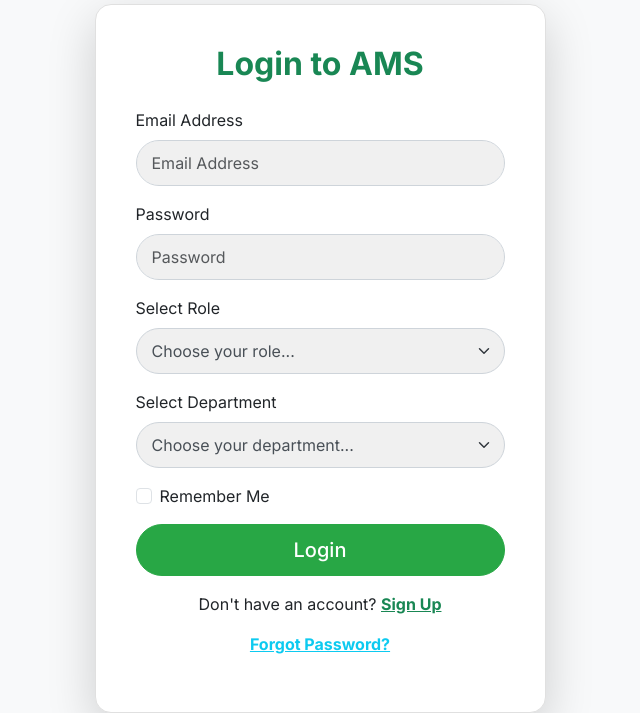
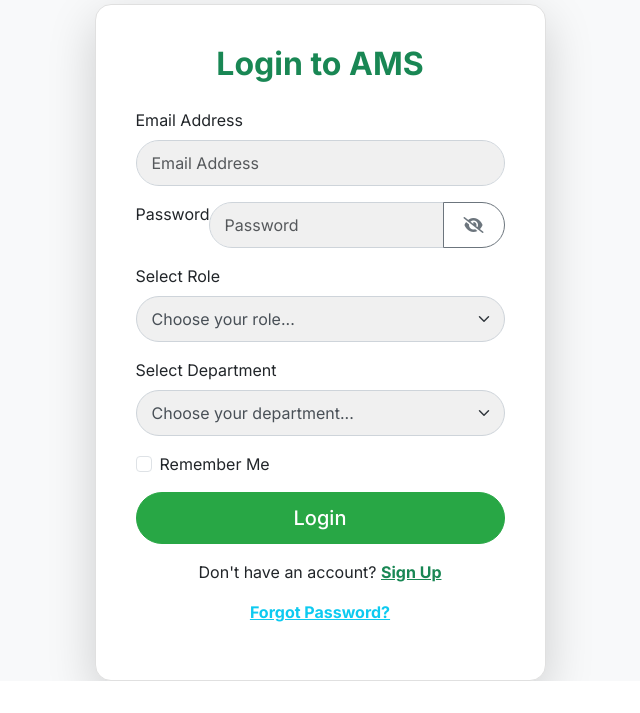
Before and after one commit to jasymush/attachemanagementsystem, a Flask app: page /login in a window 1280 px wide. Shown: the part 150-863 px from the top of the page, without its empty margins (320-960 px from the left). After the commit the page ends 831 px from the top, so only its background shows below. Run offline with Flask 3, Linux system fonts and the light colour scheme; some libraries are stand-ins or nearby versions.

Commit message:
Update login.html

```diff
--- a/templates/login.html
+++ b/templates/login.html
@@ -15,7 +15,12 @@
                         {{ render_field(form.email, class="form-control rounded-pill", placeholder="Email Address") }}
                     </div>
                     <div class="mb-3">
-                        {{ render_field(form.password, class="form-control rounded-pill", placeholder="Password") }}
+                        <div class="input-group"> {# NEW: Added input-group for button next to input #}
+                            {{ render_field(form.password, class="form-control rounded-start-pill", placeholder="Password", id="loginPasswordInput") }} {# Adjusted class for rounded corners, unique ID #}
+                            <button type="button" id="togglePasswordVisibilityLogin" class="btn btn-outline-secondary rounded-end-pill" aria-label="Toggle password visibility"> {# NEW: Toggle button with unique ID #}
+                                <i class="fas fa-eye-slash"></i> {# Initial icon for hidden password #}
+                            </button>
+                        </div>
                     </div>
                     <div class="mb-3">
                         {{ render_field(form.role, class="form-select rounded-pill") }}
@@ -55,5 +60,28 @@
       }, false)
     })
 })()
+
+// NEW: Password Visibility Toggle for Login
+document.addEventListener('DOMContentLoaded', function() {
+    const togglePasswordButtonLogin = document.getElementById('togglePasswordVisibilityLogin');
+    if (togglePasswordButtonLogin) {
+        togglePasswordButtonLogin.addEventListener('click', function() {
+            const passwordInput = document.getElementById('loginPasswordInput');
+            const icon = this.querySelector('i');
+
+            if (passwordInput.type === 'password') {
+                passwordInput.type = 'text';
+                icon.classList.remove('fa-eye-slash');
+                icon.classList.add('fa-eye');
+                this.setAttribute('aria-label', 'Hide password');
+            } else {
+                passwordInput.type = 'password';
+                icon.classList.remove('fa-eye');
+                icon.classList.add('fa-eye-slash');
+                this.setAttribute('aria-label', 'Show password');
+            }
+        });
+    }
+});
 </script>
 {% endblock %}
```
